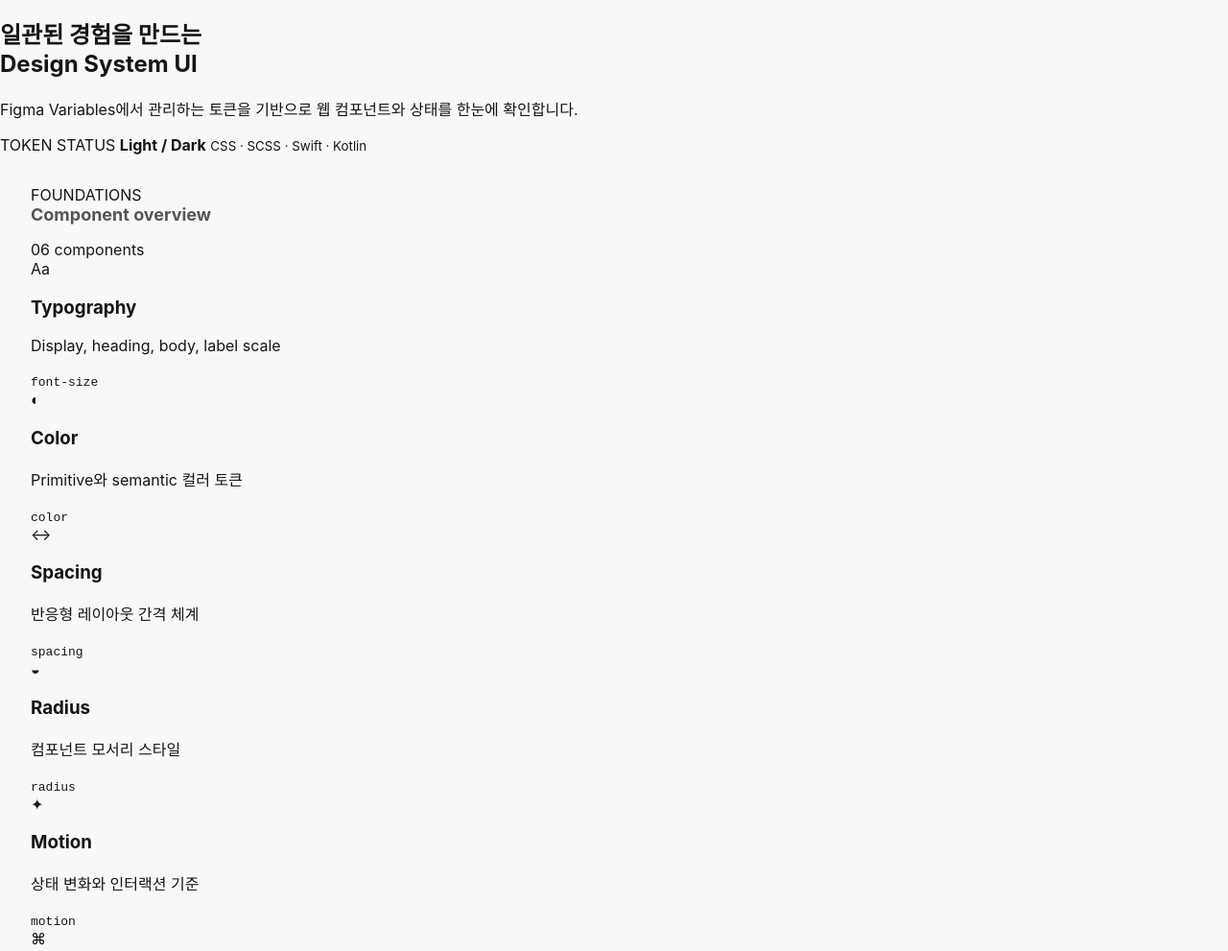
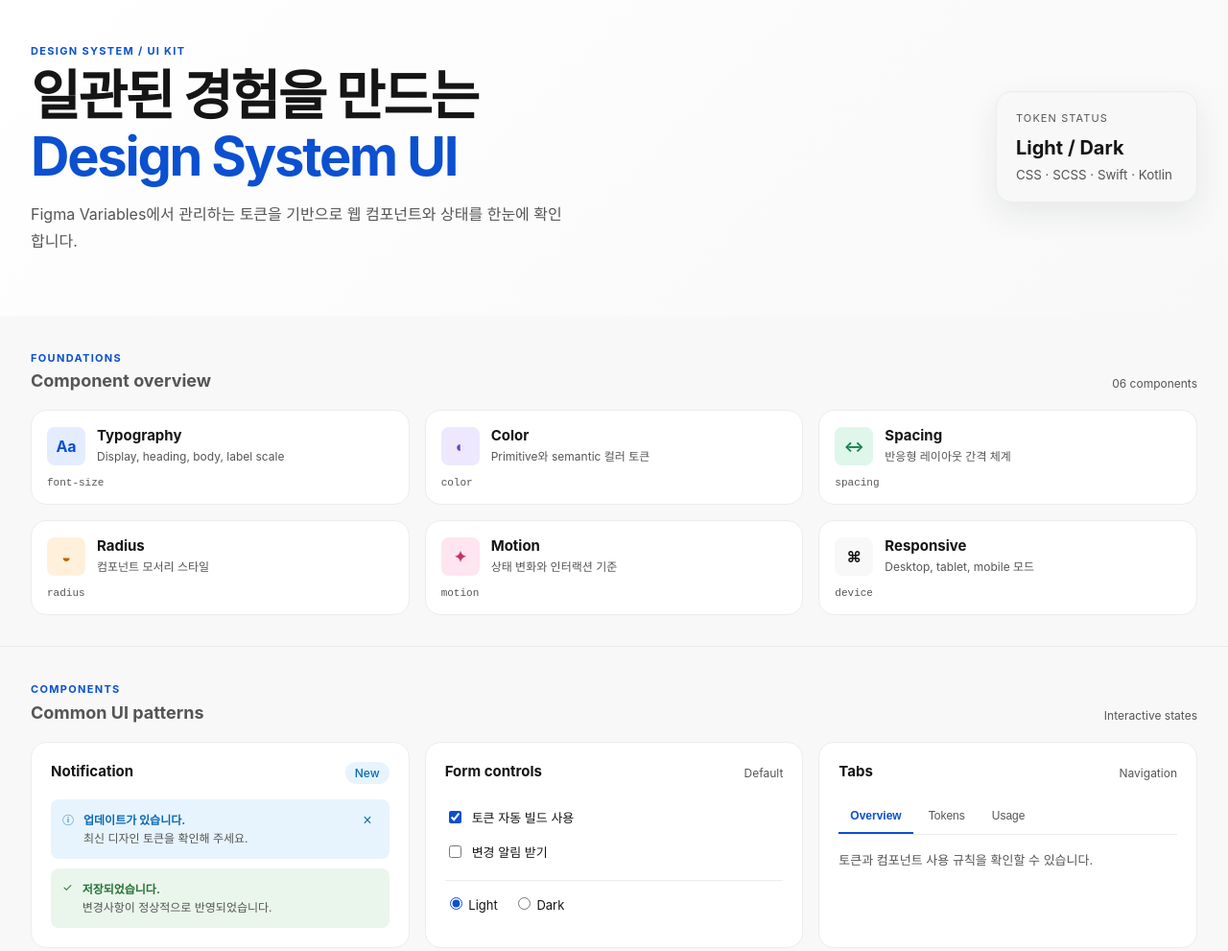
Before and after one commit to jkrakisis/design-system-jk, a plain HTML site: page showcase/index.html in a window 1280 px wide. Shown: the part 110-1101 px from the top of the page at 96% size. Drawn offline with Linux system fonts and the light colour scheme.

Commit message:
쇼케이스 UI 갤러리 스타일 추가

```diff
--- a/showcase/showcase.css
+++ b/showcase/showcase.css
@@ -271,3 +271,66 @@ body {
 .input-field-line.is-error {
   border-bottom-color: var(--color-input-border-error);
 }
+
+
+/* Design system UI gallery */
+:root {
+  --showcase-shadow: 0 12px 32px rgba(24, 35, 56, 0.08);
+  --showcase-accent: var(--color-key-primary);
+}
+.showcase-hero {
+  display: flex;
+  justify-content: space-between;
+  gap: 2rem;
+  align-items: center;
+  padding: 4rem 2rem;
+  background: linear-gradient(135deg, var(--color-background-bg-color07), var(--color-background-bg-color01));
+}
+.showcase-hero h2 { margin: .5rem 0 1rem; font-size: clamp(2rem, 5vw, 3.5rem); line-height: 1.12; letter-spacing: -.04em; }
+.showcase-hero p { max-width: 35rem; margin: 0; color: var(--color-text-subtle); line-height: 1.7; }
+.eyebrow { display: inline-block; color: var(--showcase-accent); font-size: .6875rem; font-weight: 700; letter-spacing: .12em; }
+.hero-accent { color: var(--showcase-accent); }
+.hero-panel { min-width: 210px; padding: 1.25rem; border: 1px solid var(--color-line-line-color01); border-radius: calc(var(--border-radius-500) * 1px); background: var(--color-background-bg-color01); box-shadow: var(--showcase-shadow); }
+.hero-panel-label { display: block; margin-bottom: .75rem; color: var(--color-text-subtle); font-size: .6875rem; letter-spacing: .1em; }
+.hero-panel strong, .hero-panel small { display: block; }
+.hero-panel strong { font-size: 1.25rem; }
+.hero-panel small { margin-top: .5rem; color: var(--color-text-subtle); }
+.section-heading { display: flex; justify-content: space-between; align-items: end; gap: 1rem; margin-bottom: 1.25rem; }
+.section-heading h2 { margin: .35rem 0 0; }
+.section-count { color: var(--color-text-subtle); font-size: .75rem; }
+.component-cards { display: grid; grid-template-columns: repeat(3, minmax(0, 1fr)); gap: 1rem; }
+.component-card, .pattern-card { border: 1px solid var(--color-line-line-color01); border-radius: calc(var(--border-radius-500) * 1px); background: var(--color-background-bg-color07); }
+.component-card { display: grid; grid-template-columns: auto 1fr; gap: .75rem; align-items: center; padding: 1rem; }
+.component-card h3, .pattern-card h3 { margin: 0 0 .25rem; font-size: .9375rem; }
+.component-card p { margin: 0; color: var(--color-text-subtle); font-size: .75rem; line-height: 1.5; }
+.component-card code { grid-column: 1 / -1; color: var(--color-text-subtle); font-size: .6875rem; }
+.card-icon { display: grid; place-items: center; width: 2.5rem; height: 2.5rem; border-radius: calc(var(--border-radius-300) * 1px); font-weight: 700; }
+.card-icon-blue { background: #e4edff; color: #0b50d0; }
+.card-icon-purple { background: #eee8ff; color: #6b42c5; }
+.card-icon-green { background: #dff7eb; color: #14804a; }
+.card-icon-orange { background: #fff0dc; color: #b96400; }
+.card-icon-pink { background: #ffe5ef; color: #c5326a; }
+.card-icon-gray { background: var(--color-surface-gray-subtle); color: var(--color-text-basic); }
+.pattern-grid { display: grid; grid-template-columns: repeat(3, minmax(0, 1fr)); gap: 1rem; }
+.pattern-card { padding: 1.25rem; }
+.pattern-card-header { display: flex; align-items: center; justify-content: space-between; gap: .75rem; margin-bottom: 1rem; }
+.notice { display: flex; align-items: flex-start; gap: .625rem; padding: .75rem; border-radius: calc(var(--border-radius-300) * 1px); margin-top: .625rem; font-size: .75rem; }
+.notice strong, .notice p { display: block; }
+.notice p { margin: .25rem 0 0; color: var(--color-text-subtle); line-height: 1.4; }
+.notice-info { background: var(--color-surface-information-subtler); color: var(--color-text-information); }
+.notice-success { background: var(--color-surface-success-subtler); color: var(--color-text-success); }
+.icon-button { margin-left: auto; border: 0; background: transparent; color: currentColor; font-size: 1rem; cursor: pointer; }
+.control-row, .radio-group { display: flex; align-items: center; gap: .5rem; min-height: 2.25rem; font-size: .8125rem; }
+.radio-group { gap: 1rem; margin-top: .75rem; padding-top: .75rem; border-top: 1px solid var(--color-line-line-color01); }
+.control-row input, .radio-group input { accent-color: var(--showcase-accent); }
+.tabs { display: flex; gap: .25rem; border-bottom: 1px solid var(--color-line-line-color01); }
+.tab { padding: .625rem .75rem; border: 0; border-bottom: 2px solid transparent; background: transparent; color: var(--color-text-subtle); cursor: pointer; font-size: .75rem; }
+.tab.is-active { border-bottom-color: var(--showcase-accent); color: var(--showcase-accent); font-weight: 700; }
+.tab-copy { margin: 1rem 0 0; color: var(--color-text-subtle); font-size: .8125rem; line-height: 1.6; }
+@media (max-width: 760px) {
+  .showcase-hero { align-items: stretch; flex-direction: column; padding: 2.5rem 1.25rem; }
+  .showcase-section { padding: 1.5rem 1.25rem; }
+  .component-cards, .pattern-grid { grid-template-columns: 1fr; }
+  .section-heading { align-items: flex-start; flex-direction: column; }
+  .showcase-header { padding: 1rem 1.25rem; }
+}
```
